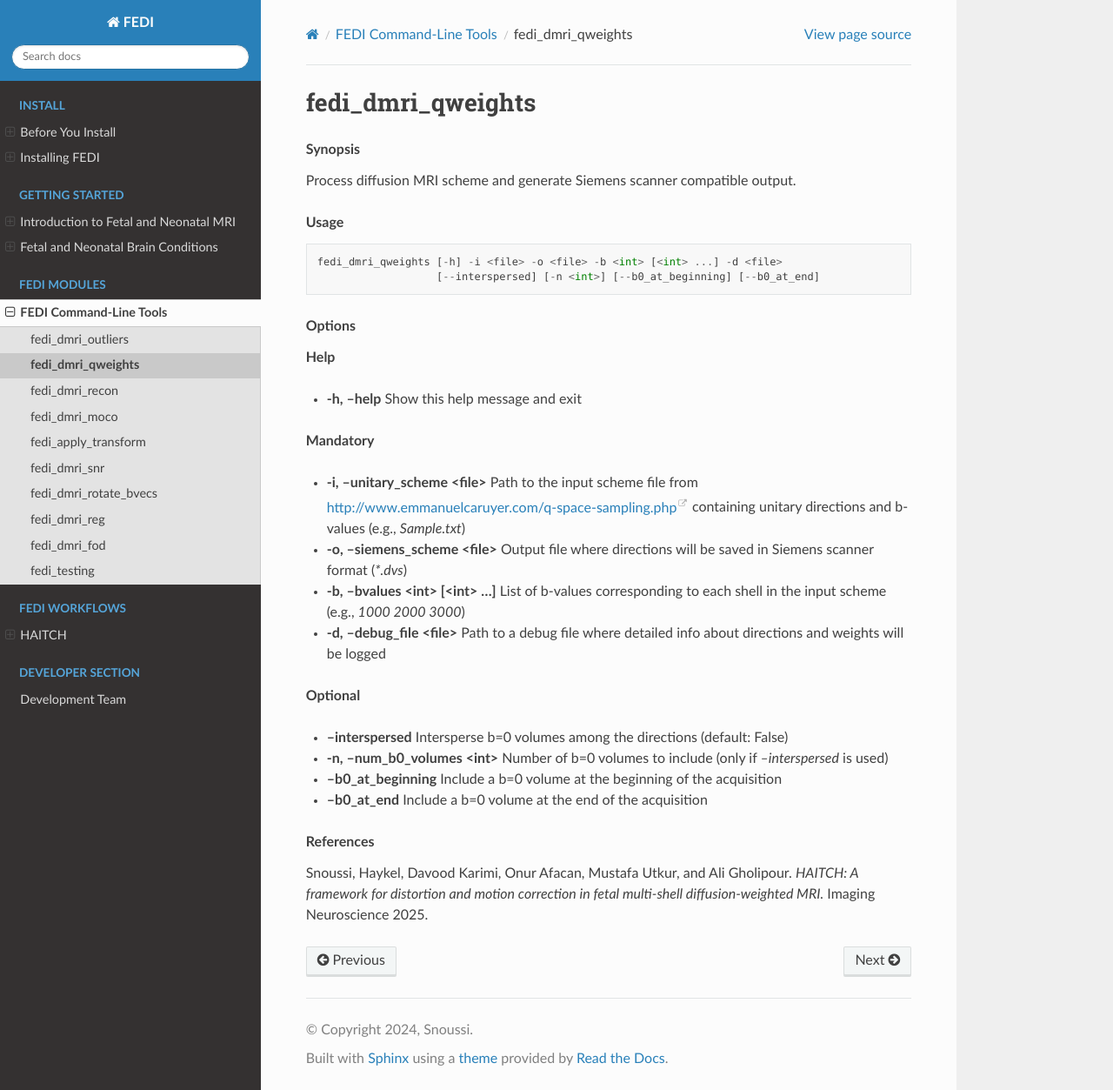
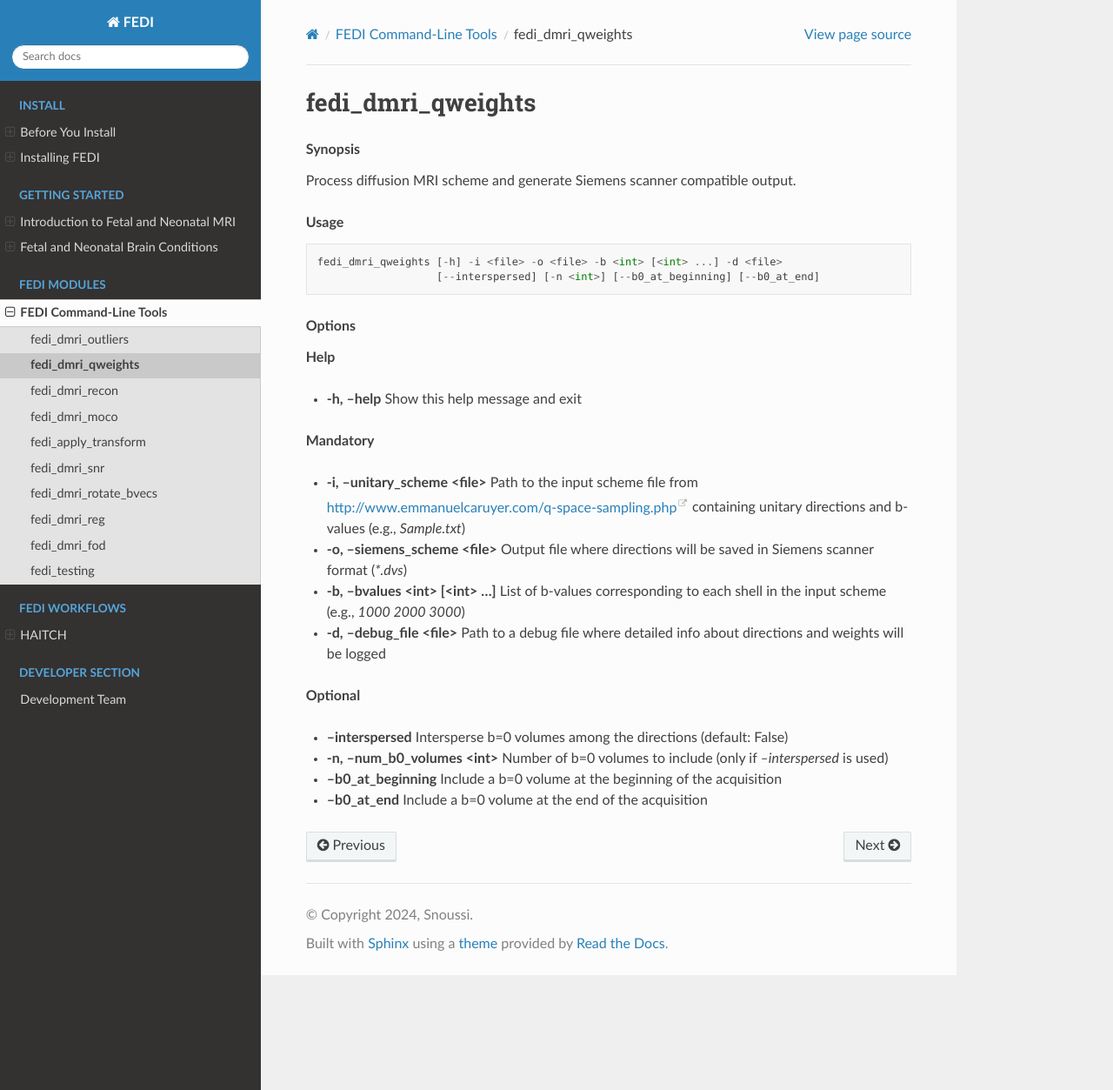
Before and after one commit to FEDIToolbox/FEDI, a Sphinx documentation site: the page built from documentation/source/modules/commands/fedi_dmri_qweights.rst, in a window 1280 px wide and 1253 px high. Shown: the whole window at 87% size. Built offline with Sphinx 7.4.7 and the Read the Docs theme 3.1.0, drawn with Linux system fonts in a browser that asks for light colours.

Commit message:
Update fedi_dmri_qweights.rst (#26)

```diff
--- a/documentation/source/modules/commands/fedi_dmri_qweights.rst
+++ b/documentation/source/modules/commands/fedi_dmri_qweights.rst
@@ -46,8 +46,3 @@ Process diffusion MRI scheme and generate Siemens scanner compatible output.
 
 -  **--b0_at_end**
    Include a b=0 volume at the end of the acquisition
-
-.. rubric:: References
-Snoussi, Haykel, Davood Karimi, Onur Afacan, Mustafa Utkur, and Ali Gholipour.
-*HAITCH: A framework for distortion and motion correction in fetal multi-shell diffusion-weighted MRI.*
-Imaging Neuroscience 2025.
```
